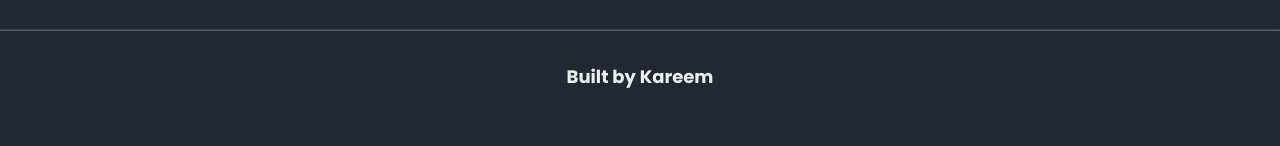
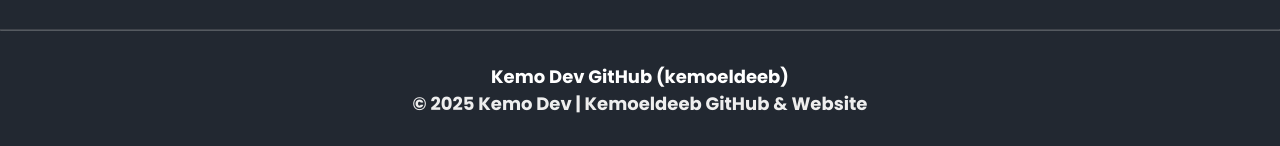
Before and after one commit to kemoeldeeb/kemo-dev-website, a plain HTML site: page index.html in a window 1280 px wide. Shown: the part 3531-3677 px from the top of the page. Before the commit the page ends 3653 px from the top, so only its background shows below. Drawn offline with Linux system fonts and the light colour scheme.

Commit message:
Add files via upload

```diff
--- a/index.html
+++ b/index.html
@@ -11,6 +11,21 @@
     <meta property="og:url" content="https://ibb.co">
     <meta property="og:type" content="website">
     <meta name="google-site-verification" content="spKW9JX8pJiMEuTd-SNw3gyQd3OD20tomud0lAVffP4" />
+    <!-- SEO Title -->
+    <title>Kemo Dev | Kemoeldeeb Website & GitHub Portfolio</title>
+
+    <!-- SEO Meta Description -->
+    <meta name="description" content="Kemo Dev (Kemoeldeeb) official website. Frontend developer portfolio with GitHub projects and personal information.">
+
+    <!-- SEO Keywords -->
+    <meta name="keywords" content="kemo dev, kemo dev website, kemoeldeeb, kemoeldeeb website, kemo dev github, kemoeldeeb github">
+
+    <!-- Author -->
+    <meta name="author" content="Kemo Dev">
+
+    <!-- Mobile Responsive -->
+    <meta name="viewport" content="width=device-width, initial-scale=1.0">
+
 <body>
 </head>
 
@@ -140,7 +155,12 @@
     </section>
     <hr>
     <footer>
-        <p>Built by Kareem</p>
+        <a href="https://github.com/kemoeldeeb" target="_blank" class="links">
+        Kemo Dev GitHub (kemoeldeeb)
+        </a>
+        <p>
+        © 2025 Kemo Dev | Kemoeldeeb GitHub & Website
+        </p>
     </footer>
 </body>
 </html>
--- a/styles.css
+++ b/styles.css
@@ -333,6 +333,16 @@ footer {
     background-color: #00adb5;
 }
 
+.links {
+    text-decoration-style: none;
+    text-decoration-line: none;
+    color: white;
+}
+
+footer :hover{
+    color: #00adb5
+}
+
 @media (max-width: 1023px) {
   header {
     margin-left: 1rem;
```
